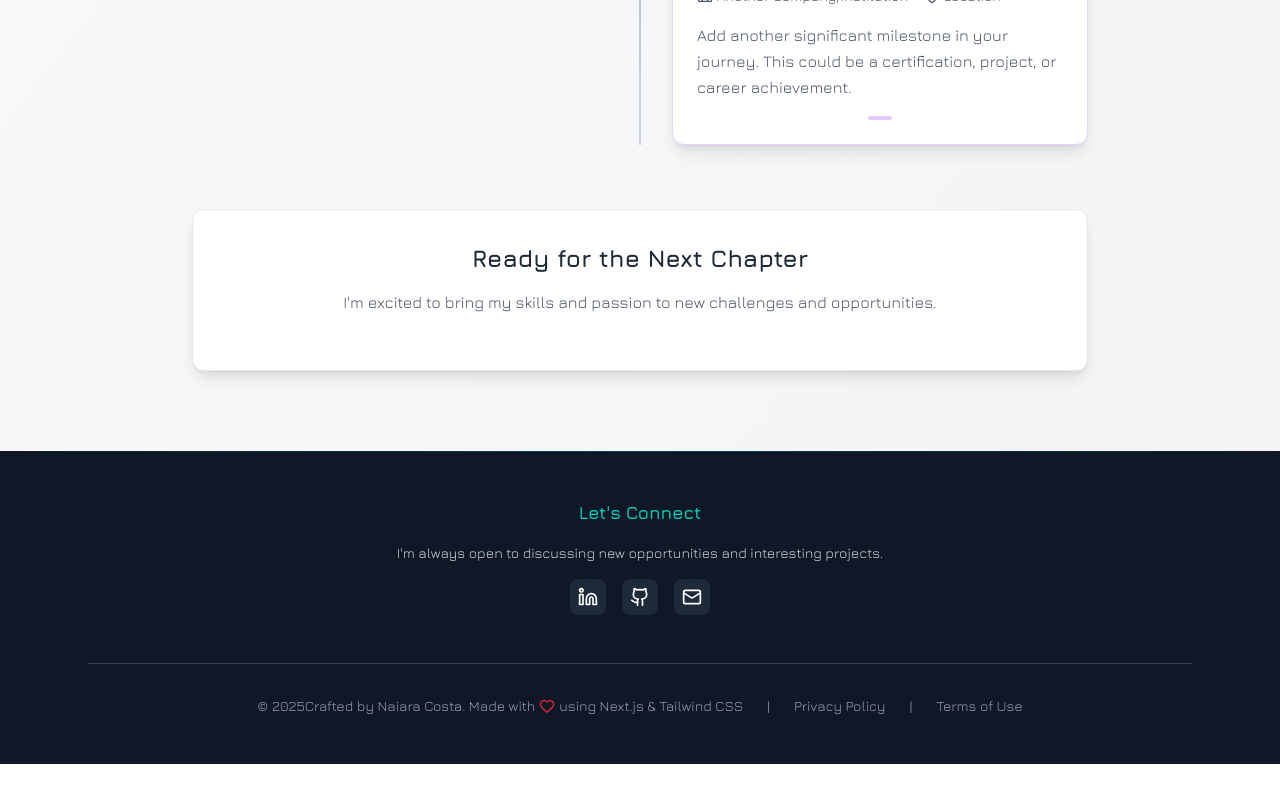
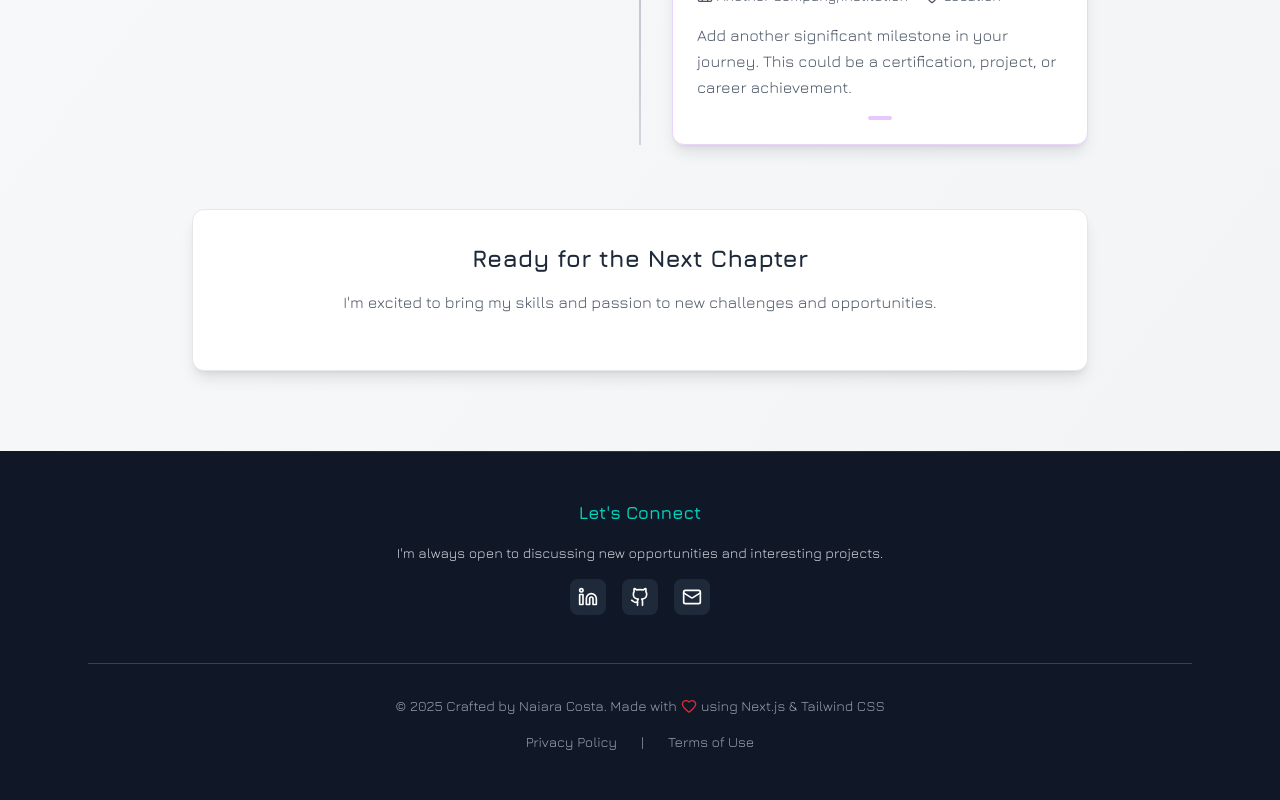
Before and after one commit to nailopes/my-portfolio-nextjs, a Next.js app: page / in a window 1280 px wide. Shown: the part 3426-4226 px from the top of the page. Before the commit the page ends 4190 px from the top, so only its background shows below. Built offline with nearby package versions, Linux system fonts and the light colour scheme.

Commit message:
Move legal links below footer attribution

```diff
--- a/app/components/Footer.jsx
+++ b/app/components/Footer.jsx
@@ -87,33 +87,27 @@
 
                 {/* Bottom section */}
                 <div className="border-t border-gray-700 mt-12 pt-8">
-                    <div className="flex flex-col md:flex-row justify-center items-center">
-                        <div className="flex items-center space-x-1 text-sm text-gray-400 mb-4 md:mb-0">
-                            <span>&copy; {currentYear}Crafted by Naiara Costa. Made with</span>
+                    <div className="flex flex-col items-center space-y-4">
+                        <div className="flex items-center space-x-1 text-sm text-gray-400">
+                            <span>&copy; {currentYear} Crafted by Naiara Costa. Made with</span>
                             <Heart className="w-4 h-4 text-red-500 animate-pulse" />
                             <span>using Next.js & Tailwind CSS</span>
                         </div>
 
-
-                        <div className="flex items-center space-x-6 text-sm text-gray-400 md:ml-6">
-                            <div >
-                                <p>|</p>
-                            </div>
+                        <div className="flex items-center space-x-6 text-sm text-gray-400">
                             <a
                                 href="/privacy-policy"
-                                target='_blank'
-                                rel='noopener noreferrer'
+                                target="_blank"
+                                rel="noopener noreferrer"
                                 className="hover:text-teal-400 transition-colors duration-200"
                             >
                                 Privacy Policy
                             </a>
-                            <div >
-                                <p>|</p>
-                            </div>
+                            <span>|</span>
                             <a
                                 href="/terms-of-use"
-                                target='_blank'
-                                rel='noopener noreferrer '
+                                target="_blank"
+                                rel="noopener noreferrer"
                                 className="hover:text-teal-400 transition-colors duration-200"
                             >
                                 Terms of Use
```
